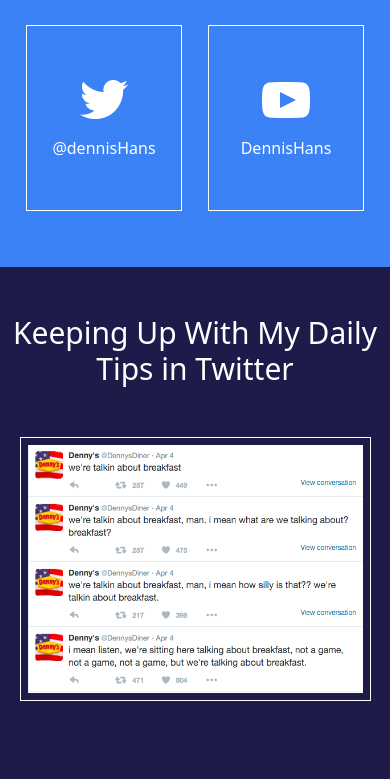
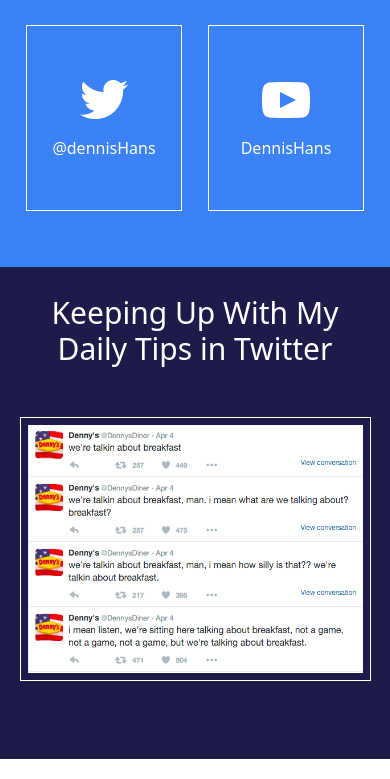
Before and after one commit to SurajChitara/tailwind-portfolio-1, a website: page public/index.html in a window 390 px wide. Shown: the part 3762-4541 px from the top of the page. Drawn offline with Linux system fonts and the light colour scheme.

Commit message:
Update index.html

```diff
--- a/public/index.html
+++ b/public/index.html
@@ -1,11 +1,16 @@
 <!DOCTYPE html>
 <html lang="en">
+
 <head>
     <meta charset="UTF-8">
     <meta name="viewport" content="width=device-width, initial-scale=1.0">
     <title>Document</title>
     <link rel="stylesheet" href="output.css">
+    <link rel="preconnect" href="https://fonts.googleapis.com">
+    <link rel="preconnect" href="https://fonts.gstatic.com" crossorigin>
+    <link href="https://fonts.googleapis.com/css2?family=Raleway:wght@400;500;600&display=swap" rel="stylesheet">
 </head>
+
 <body>
     <section class="bg-[url('./img/bg-mobile.png')] bg-opacity-30 bg-no-repeat bg-cover  h-screen bg-center w-full sm:bg-[url('./img/bg.png')] ">
         <div class="bg-opacity-60 h-screen bg-[#232A42] text-white flex flex-col justify-center items-center w-[100%]">
@@ -64,7 +69,7 @@
             <h1 class="text-3xl my-5 md:text-4xl md:my-7 xl:text-5xl text-center">Latest News</h1>
             <div class="w-[100%] flex flex-col items-center md:flex-row md:w-[87%] m-auto lg:w-[70%]">
                 <div class="border border-white w-[85%] m-6 sm:w-[90%] md:w-[70%]">
-                    <div class="p-5 md:p-[12px]">
+                    <div class="p-5 md:p-[12px] ">
                         <img src="./img/hero-1.png" alt="" class="w-[100%]">
                         <div class="mt-5 ">
                             <p class="font-extralight my-2 text-[#E0E0E0]">CNN</p>
@@ -147,14 +152,16 @@
     </section>
     <section class="bg-indigo-950 flex text-white">
         <div class="my-7 sm:flex sm:mx-[10%] sm:gap-[20px]">
-            <h1 class="text-3xl my-5 md:text-4xl md:my-7 xl:text-5xl text-center sm:w-[50%]">Keeping Up With My Daily Tips in
+            <h1 class="text-3xl w-[80%] m-auto md:text-4xl md:my-7 xl:text-5xl text-center sm:w-[50%]">Keeping Up With
+                My Daily Tips in
                 Twitter</h1>
-                <div class="border-[1px] border-white p-[7px] w-[90%] m-[50px_auto] sm:w-[50%] sm:mt-4">
-                    <img src="./img/feed.png" alt="" class=" w-[100%]">
-                </div>
+            <div class="border-[1px] border-white p-[7px] w-[90%] m-[50px_auto] sm:w-[50%] sm:mt-4">
+                <img src="./img/feed.png" alt="" class=" w-[100%]">
+            </div>
 
         </div>
     </section>
 
 </body>
+
 </html>
```
